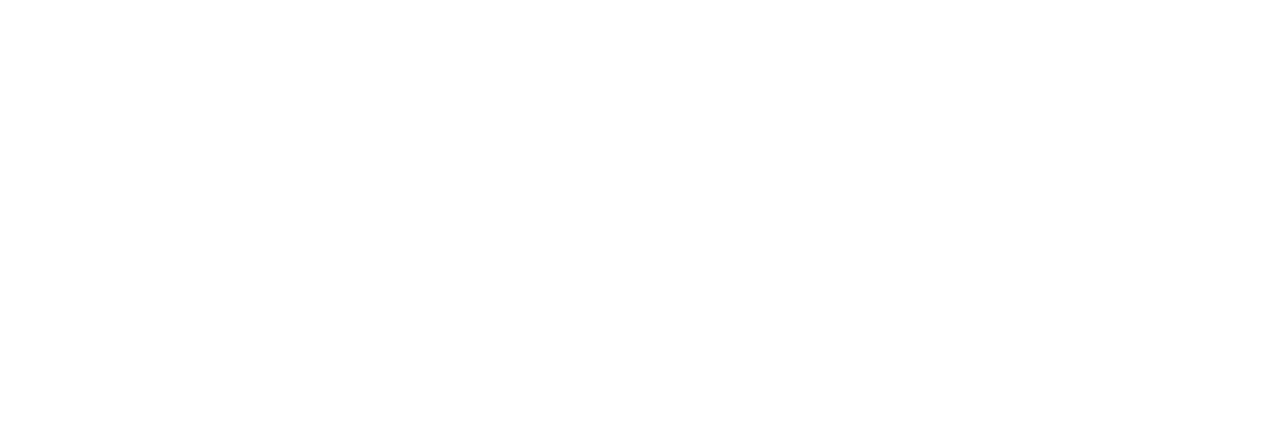
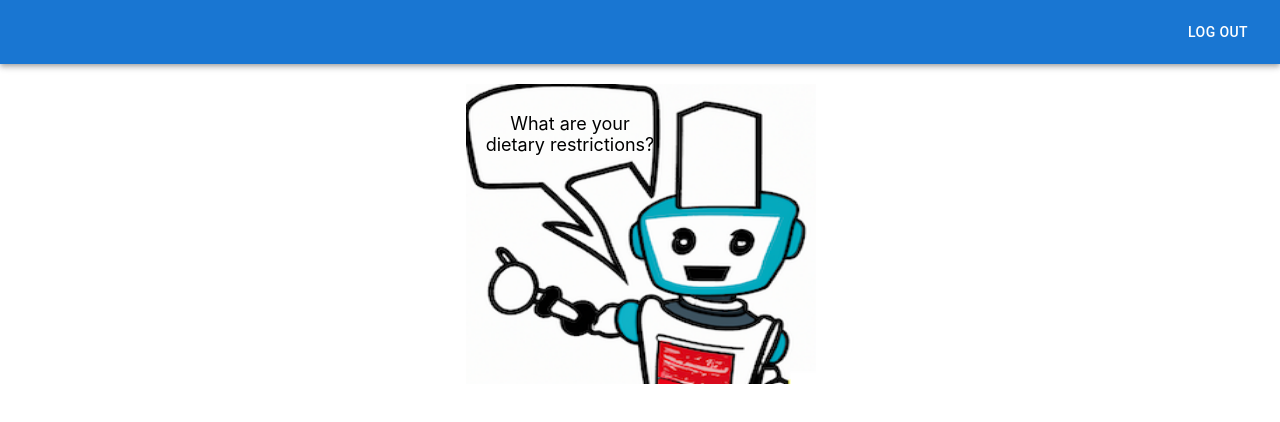
Before and after one commit to mstephenhunt/meal-recommender, a React (Create React App) app in the folder ui/: page /dietary-restrictions in a window 1280 px wide. Before the commit this address had no page. Shown: the top 422 px of the page. Built offline with nearby package versions, Linux system fonts and the light colour scheme.

Commit message:
menu bar

```diff
--- a/ui/src/App.tsx
+++ b/ui/src/App.tsx
@@ -2,6 +2,7 @@
 import { BrowserRouter as Router, Route, Routes } from 'react-router-dom';
 import MainMenuPage from './components/MainMenu/MainMenuPage';
 import Login from './components/Login/Login';
+import DietaryRestrictionsPage from './components/DietaryRestrictions/DietaryRestrictionsPage';
 
 function App() {
   return (
@@ -9,6 +10,7 @@
       <Routes>
         <Route path="/" element={<Login />} />
         <Route path="/home" element={<MainMenuPage />} />
+        <Route path="/dietary-restrictions" element={<DietaryRestrictionsPage />} />
       </Routes>
     </Router>
   );
--- a/ui/src/components/BotBase/BotBase.tsx
+++ b/ui/src/components/BotBase/BotBase.tsx
@@ -16,13 +16,16 @@
             position: "absolute",
             top: "50%",
             left: "50%",
-            transform: "translate(-95%, -192%)",
+            transform: "translate(-90%, -192%)",
             width: "175px",
             height: "65px",
             textAlign: "center",
             color: "black",
             background: "#ffffff00",
             fontSize: "18px",
+            display: "flex",
+            alignItems: "center",
+            justifyContent: "center",
           }}
         >
           {speechText}
--- /dev/null
+++ b/ui/src/components/DietaryRestrictions/DietaryRestrictionsPage.tsx
@@ -0,0 +1,24 @@
+import React from "react";
+import MenuBar from '../MenuBar/MenuBar';
+import BotBase from "../BotBase/BotBase";
+import Container from "@mui/material/Container";
+
+export default function DietaryRestrictionsPage() {
+  return (
+    <div>
+      <MenuBar />
+      <Container
+        maxWidth="xs"
+        style={{
+          height: "100vh",
+          display: "flex",
+          flexDirection: "column",
+        }}
+      >
+        <BotBase
+          speechText="What are your dietary restrictions?"
+        />
+      </Container>
+    </div>
+  )
+}
--- a/ui/src/components/MainMenu/MainMenuPage.tsx
+++ b/ui/src/components/MainMenu/MainMenuPage.tsx
@@ -4,16 +4,12 @@
 import Container from "@mui/material/Container";
 import AppBar from "@mui/material/AppBar";
 import Toolbar from "@mui/material/Toolbar";
+import MenuBar from '../MenuBar/MenuBar';
 
 export default function MainMenuPage() {
   return (
     <div>
-      <AppBar position="static">
-        <Toolbar sx={{ justifyContent: "space-between" }}>
-          <div></div> {/* Empty div to push the Log Out button to the right */}
-          <Button color="inherit">Log Out</Button>
-        </Toolbar>
-      </AppBar>
+      <MenuBar />
       <Container
         maxWidth="xs"
         style={{
--- /dev/null
+++ b/ui/src/components/MenuBar/MenuBar.tsx
@@ -0,0 +1,15 @@
+import React from "react";
+import AppBar from "@mui/material/AppBar";
+import Toolbar from "@mui/material/Toolbar";
+import Button from "@mui/material/Button";
+
+export default function MenuBar() {
+  return (
+      <AppBar position="static">
+      <Toolbar sx={{ justifyContent: "space-between" }}>
+        <div></div> {/* Empty div to push the Log Out button to the right */}
+        <Button color="inherit">Log Out</Button>
+      </Toolbar>
+    </AppBar>
+  )
+}
```
